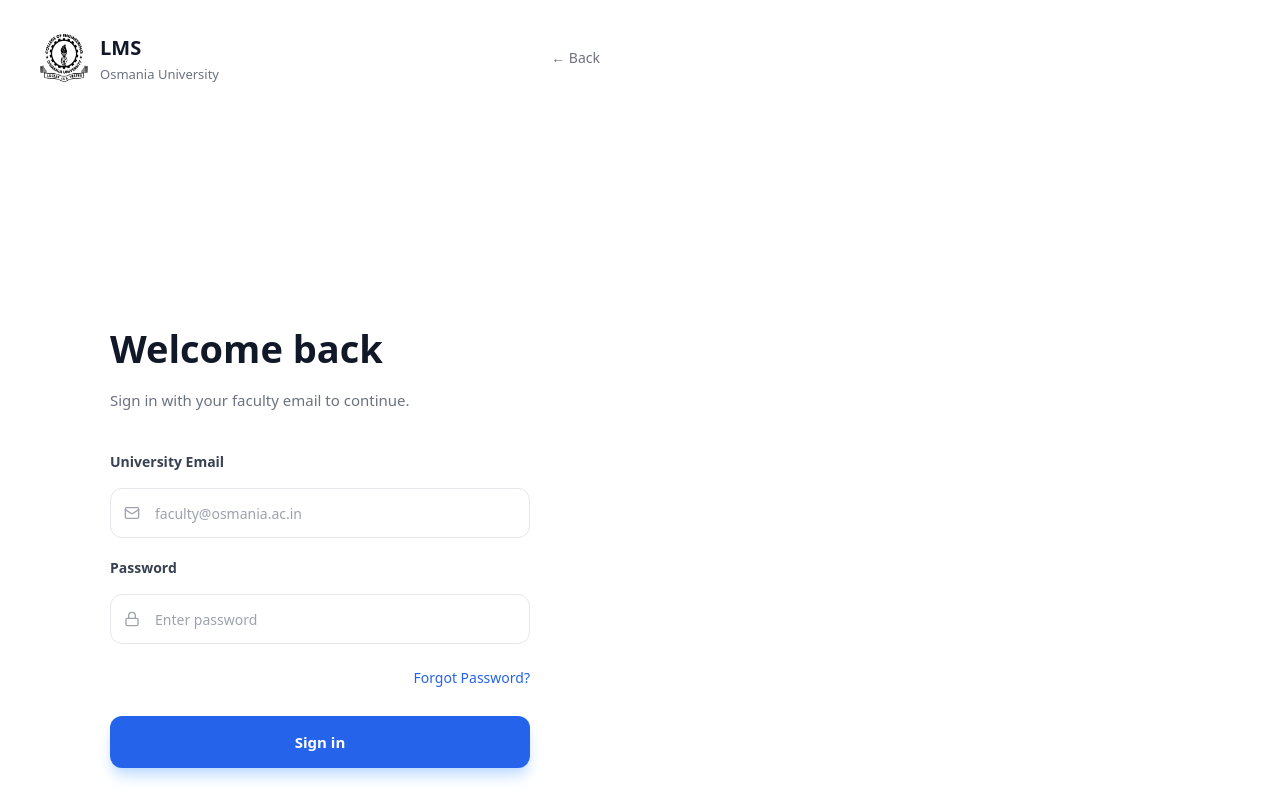
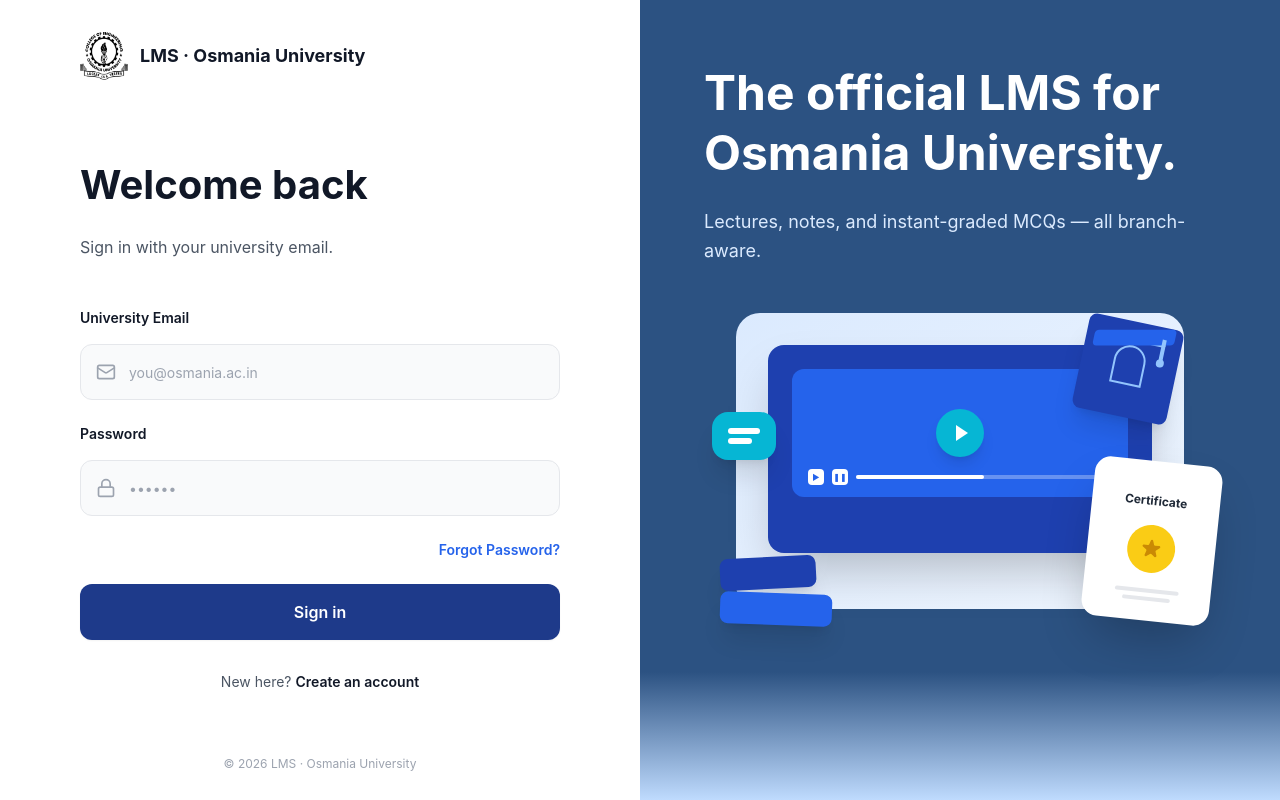
Before and after one commit to jakkiharshini2001-oss/lms_version0.1, a React (Vite) app: page /faculty/login in a window 1280 px wide. Built offline with nearby package versions, Linux system fonts and the light colour scheme.

Commit message:
Final changes after refresh token

```diff
--- a/src/pages/auth/FacultyLogin.jsx
+++ b/src/pages/auth/FacultyLogin.jsx
@@ -1,6 +1,6 @@
 import { useState } from "react";
 import { useNavigate } from "react-router-dom";
-import { Mail, Lock } from "lucide-react";
+import { Mail, Lock, ArrowLeft } from "lucide-react";
 import { supabase } from "../../lib/supabaseClient";
 import oulogo from "../../assets/images/Eng_college_log.png";
 
@@ -129,117 +129,140 @@
   };
 
   return (
-    <div className="min-h-screen w-full flex font-sans">
-      <div className="w-full lg:w-1/2 min-h-screen flex flex-col justify-between bg-white px-10 py-8">
-        <div className="flex items-center justify-between">
-          <div className="flex items-center gap-3">
-            <img src={oulogo} alt="OU Logo" className="w-12 h-12 rounded-xl" />
-
-            <div>
-              <h2 className="text-[20px] font-bold text-gray-900">LMS</h2>
-              <p className="text-[13px] text-gray-500">Osmania University</p>
-            </div>
-          </div>
-
+    <div className="w-full h-screen flex overflow-hidden">
+      {/* LEFT PANEL - LOGIN FORM */}
+      <div className="w-full lg:w-1/2 flex flex-col bg-white overflow-y-auto">
+        <div className="flex-1 px-8 sm:px-16 py-8">
+          <div className="max-w-[480px] mx-auto">
+            {/* HEADER */}
+            <div className="flex items-center justify-between mb-20">
               <button
                 type="button"
                 onClick={() => navigate("/")}
-            className="inline-flex items-center gap-1.5 text-sm text-gray-500 hover:text-gray-900 transition-colors"
+                className="flex items-center gap-3 cursor-pointer hover:opacity-80 transition-opacity"
               >
-            ← Back
+                <img
+                  src={oulogo}
+                  alt="OU Logo"
+                  className="w-12 h-12 rounded-lg"
+                />
+                <div className="text-left">
+                  <p className="text-lg font-bold text-gray-900">LMS · Osmania University</p>
+                </div>
               </button>
             </div>
 
-        <div className="w-full max-w-[420px] mx-auto">
             {!showForgotPassword ? (
               <>
-              <h1 className="text-[38px] font-extrabold text-gray-900 leading-tight mb-2">
+                {/* WELCOME TEXT */}
+                <div className="mb-12">
+                  <h1 className="text-[40px] font-bold text-gray-900 leading-tight mb-3">
                     Welcome back
                   </h1>
+                  <p className="text-base text-gray-600 leading-relaxed">
+                    Sign in with your university email.
+                  </p>
+                </div>
 
-              <p className="text-[15px] text-gray-500 mb-10">
-                Sign in with your faculty email to continue.
-              </p>
-
-              <form onSubmit={handleSubmit}>
-                <div className="mb-5">
-                  <label className="block text-sm font-semibold text-gray-700 mb-2">
+                {/* LOGIN FORM */}
+                <form onSubmit={handleSubmit} className="space-y-6">
+                  {/* EMAIL */}
+                  <div>
+                    <label className="block text-sm font-semibold text-gray-900 mb-2">
                       University Email
                     </label>
-
                     <div className="relative">
-                    <Mail className="absolute left-3.5 top-1/2 -translate-y-1/2 w-4 h-4 text-gray-400" />
+                      <Mail className="absolute left-4 top-1/2 -translate-y-1/2 text-gray-400 w-5 h-5" />
                       <input
                         type="email"
                         name="email"
                         value={form.email}
                         onChange={handleChange}
                         required
-                      placeholder="faculty@osmania.ac.in"
-                      className="w-full h-[50px] pl-11 pr-4 border border-gray-200 rounded-xl text-sm outline-none focus:border-blue-600 focus:ring-4 focus:ring-blue-100"
+                        placeholder="you@osmania.ac.in"
+                        className="w-full h-14 pl-12 pr-4 border border-gray-200 rounded-xl bg-gray-50 text-gray-900 text-sm outline-none focus:border-blue-600 focus:ring-2 focus:ring-blue-600/20 focus:bg-white transition-all placeholder:text-gray-400"
                       />
                     </div>
                   </div>
 
-                <div className="mb-3">
-                  <label className="block text-sm font-semibold text-gray-700 mb-2">
+                  {/* PASSWORD */}
+                  <div>
+                    <label className="block text-sm font-semibold text-gray-900 mb-2">
                       Password
                     </label>
-
                     <div className="relative">
-                    <Lock className="absolute left-3.5 top-1/2 -translate-y-1/2 w-4 h-4 text-gray-400" />
+                      <Lock className="absolute left-4 top-1/2 -translate-y-1/2 text-gray-400 w-5 h-5" />
                       <input
                         type="password"
                         name="password"
                         value={form.password}
                         onChange={handleChange}
                         required
-                      placeholder="Enter password"
-                      className="w-full h-[50px] pl-11 pr-4 border border-gray-200 rounded-xl text-sm outline-none focus:border-blue-600 focus:ring-4 focus:ring-blue-100"
+                        placeholder="••••••"
+                        className="w-full h-14 pl-12 pr-4 border border-gray-200 rounded-xl bg-gray-50 text-gray-900 text-sm outline-none focus:border-blue-600 focus:ring-2 focus:ring-blue-600/20 focus:bg-white transition-all placeholder:text-gray-400"
                       />
                     </div>
                   </div>
 
-                <div className="flex justify-end mb-7">
+                  {/* FORGOT PASSWORD LINK */}
+                  <div className="flex justify-end">
                     <button
                       type="button"
                       onClick={() => setShowForgotPassword(true)}
-                    className="text-sm text-blue-600 font-medium hover:underline"
+                      className="text-sm text-blue-600 font-semibold hover:underline"
                     >
                       Forgot Password?
                     </button>
                   </div>
 
+                  {/* SUBMIT BUTTON */}
                   <button
                     type="submit"
                     disabled={loading}
-                  className="w-full h-[52px] bg-blue-600 hover:bg-blue-700 disabled:bg-blue-300 text-white rounded-xl font-semibold text-[15px] transition shadow-lg shadow-blue-200"
+                    className="w-full h-14 rounded-xl bg-[#1e3a8a] hover:bg-[#1e3a8a]/90 text-white font-semibold text-base transition-all disabled:cursor-not-allowed disabled:opacity-70 shadow-sm active:scale-[0.99] mt-2"
                   >
                     {loading ? "Signing in..." : "Sign in"}
                   </button>
                 </form>
+
+                {/* NEW HERE LINK */}
+                <p className="text-center text-sm text-gray-600 mt-8">
+                  New here?{" "}
+                  <button
+                    type="button"
+                    onClick={() => navigate("/faculty/signup")}
+                    className="font-semibold text-gray-900 hover:underline"
+                  >
+                    Create an account
+                  </button>
+                </p>
               </>
             ) : (
               <>
-              <h1 className="text-[36px] font-extrabold text-gray-900 leading-tight mb-2">
+                {/* FORGOT PASSWORD */}
+                <div className="mb-12">
+                  <h1 className="text-[40px] font-bold text-gray-900 leading-tight mb-3">
                     Forgot Password
                   </h1>
+                  <p className="text-base text-gray-600 leading-relaxed">
+                    Enter your email to reset your password.
+                  </p>
+                </div>
 
-              <form onSubmit={handleForgotPassword}>
-                <div className="mb-7">
-                  <label className="block text-sm font-semibold text-gray-700 mb-2">
+                <form onSubmit={handleForgotPassword} className="space-y-6">
+                  <div>
+                    <label className="block text-sm font-semibold text-gray-900 mb-2">
                       Faculty Email
                     </label>
-
                     <div className="relative">
-                    <Mail className="absolute left-3.5 top-1/2 -translate-y-1/2 w-4 h-4 text-gray-400" />
+                      <Mail className="absolute left-4 top-1/2 -translate-y-1/2 text-gray-400 w-5 h-5" />
                       <input
                         type="email"
                         value={resetEmail}
                         onChange={(e) => setResetEmail(e.target.value)}
                         required
-                      placeholder="faculty@osmania.ac.in"
-                      className="w-full h-[50px] pl-11 pr-4 border border-gray-200 rounded-xl text-sm outline-none focus:border-blue-600 focus:ring-4 focus:ring-blue-100"
+                        placeholder="you@osmania.ac.in"
+                        className="w-full h-14 pl-12 pr-4 border border-gray-200 rounded-xl bg-gray-50 text-gray-900 text-sm outline-none focus:border-blue-600 focus:ring-2 focus:ring-blue-600/20 focus:bg-white transition-all placeholder:text-gray-400"
                       />
                     </div>
                   </div>
@@ -247,14 +270,118 @@
                   <button
                     type="submit"
                     disabled={resetLoading}
-                  className="w-full h-[52px] bg-blue-600 hover:bg-blue-700 disabled:bg-blue-300 text-white rounded-xl font-semibold text-[15px]"
+                    className="w-full h-14 rounded-xl bg-[#1e3a8a] hover:bg-[#1e3a8a]/90 text-white font-semibold text-base transition-all disabled:cursor-not-allowed disabled:opacity-70 shadow-sm active:scale-[0.99] mt-4"
                   >
                     {resetLoading ? "Updating..." : "Reset Password"}
+                  </button>
+
+                  <button
+                    type="button"
+                    onClick={() => setShowForgotPassword(false)}
+                    className="w-full text-sm text-gray-600 hover:text-gray-900 font-semibold hover:underline mt-4"
+                  >
+                    ← Back to login
                   </button>
                 </form>
               </>
             )}
+
+            {/* FOOTER */}
+            <p className="text-center text-xs text-gray-400 mt-16">
+              © 2026 LMS · Osmania University
+            </p>
           </div>
+        </div>
+      </div>
+
+      {/* RIGHT PANEL - ILLUSTRATION */}
+      <div className="hidden lg:flex lg:w-1/2 bg-[#2c5282] flex-col">
+        {/* TOP SECTION WITH TEXT */}
+        <div className="flex-1 flex flex-col justify-center px-12 xl:px-16">
+          <div className="max-w-xl">
+            <h2 className="text-[48px] font-bold text-white leading-tight mb-6">
+              The official LMS for Osmania University.
+            </h2>
+            <p className="text-lg text-blue-100 leading-relaxed mb-12">
+              Lectures, notes, and instant-graded MCQs — all branch-aware.
+            </p>
+
+            {/* ILLUSTRATION */}
+            <div className="relative w-full max-w-md mx-auto">
+              {/* Light blue background container */}
+              <div className="bg-gradient-to-br from-blue-100 to-blue-50 rounded-3xl p-8 relative overflow-visible">
+                {/* Video Player Card */}
+                <div className="relative bg-[#1e40af] rounded-2xl p-6 shadow-2xl mb-6 overflow-visible">
+                  {/* Video screen */}
+                  <div className="bg-[#2563eb] rounded-xl h-32 mb-4 relative overflow-hidden">
+                    {/* Play button */}
+                    <div className="absolute top-1/2 left-1/2 -translate-x-1/2 -translate-y-1/2 w-12 h-12 bg-[#06b6d4] rounded-full flex items-center justify-center shadow-lg">
+                      <div className="w-0 h-0 border-t-[8px] border-t-transparent border-l-[12px] border-l-white border-b-[8px] border-b-transparent ml-1"></div>
+                    </div>
+
+                    {/* Progress bar */}
+                    <div className="absolute bottom-3 left-4 right-4">
+                      <div className="flex items-center gap-2">
+                        <div className="w-4 h-4 bg-white rounded flex items-center justify-center text-[8px] text-blue-600">▶</div>
+                        <div className="w-4 h-4 bg-white rounded flex items-center justify-center text-[8px] text-blue-600">❚❚</div>
+                        <div className="flex-1 h-1 bg-white/30 rounded-full">
+                          <div className="w-1/2 h-full bg-white rounded-full"></div>
+                        </div>
+                      </div>
+                    </div>
+                  </div>
+
+                  {/* Graduation cap - positioned to overflow */}
+                  <div className="absolute -top-6 -right-6 w-24 h-24 bg-[#1e40af] rounded-lg shadow-xl transform rotate-12 flex items-center justify-center">
+                    <div className="w-20 h-20 relative">
+                      {/* Cap top */}
+                      <div className="absolute top-2 left-1/2 -translate-x-1/2 w-16 h-1 bg-blue-300 rounded-full"></div>
+                      <div className="absolute top-0 left-1/2 -translate-x-1/2 w-20 h-4 bg-[#2563eb] transform -skew-y-12 rounded"></div>
+                      {/* Cap base */}
+                      <div className="absolute top-4 left-1/2 -translate-x-1/2 w-8 h-10 bg-[#1e40af] rounded-t-full border-2 border-blue-300"></div>
+                      {/* Tassel */}
+                      <div className="absolute top-1 right-2 w-1 h-6 bg-blue-300"></div>
+                      <div className="absolute top-6 right-1.5 w-2 h-2 bg-blue-300 rounded-full"></div>
+                    </div>
+                  </div>
+                </div>
+
+                {/* Books Stack - Bottom Left */}
+                <div className="absolute -bottom-4 -left-4 flex flex-col gap-1">
+                  <div className="w-24 h-8 bg-[#1e40af] rounded-lg shadow-xl transform -rotate-3"></div>
+                  <div className="w-28 h-8 bg-[#2563eb] rounded-lg shadow-xl transform rotate-2"></div>
+                </div>
+
+                {/* Chat/Message Icon - Left Side */}
+                <div className="absolute top-1/3 -left-6 w-16 h-12 bg-[#06b6d4] rounded-2xl shadow-xl flex items-center justify-center">
+                  <div className="space-y-1">
+                    <div className="h-1.5 w-8 bg-white rounded-full"></div>
+                    <div className="h-1.5 w-6 bg-white rounded-full"></div>
+                  </div>
+                </div>
+
+                {/* Certificate Card - Right Side */}
+                <div className="absolute top-1/2 -right-8 w-32 h-40 bg-white rounded-2xl shadow-2xl p-4 transform rotate-6">
+                  <div className="text-center">
+                    <div className="text-xs font-bold text-gray-800 mb-2">Certificate</div>
+                    <div className="w-12 h-12 mx-auto bg-yellow-400 rounded-full flex items-center justify-center mb-2">
+                      <svg className="w-6 h-6 text-yellow-600" fill="currentColor" viewBox="0 0 20 20">
+                        <path d="M9.049 2.927c.3-.921 1.603-.921 1.902 0l1.07 3.292a1 1 0 00.95.69h3.462c.969 0 1.371 1.24.588 1.81l-2.8 2.034a1 1 0 00-.364 1.118l1.07 3.292c.3.921-.755 1.688-1.54 1.118l-2.8-2.034a1 1 0 00-1.175 0l-2.8 2.034c-.784.57-1.838-.197-1.539-1.118l1.07-3.292a1 1 0 00-.364-1.118L2.98 8.72c-.783-.57-.38-1.81.588-1.81h3.461a1 1 0 00.951-.69l1.07-3.292z" />
+                      </svg>
+                    </div>
+                    <div className="space-y-1">
+                      <div className="h-1 bg-gray-200 rounded"></div>
+                      <div className="h-1 bg-gray-200 rounded w-3/4 mx-auto"></div>
+                    </div>
+                  </div>
+                </div>
+              </div>
+            </div>
+          </div>
+        </div>
+
+        {/* BOTTOM GRADIENT SECTION */}
+        <div className="h-32 bg-gradient-to-b from-[#2c5282] to-[#bfdbfe]"></div>
       </div>
     </div>
   );
--- a/src/pages/auth/FacultySignup.jsx
+++ b/src/pages/auth/FacultySignup.jsx
@@ -157,13 +157,20 @@
         <div className="sticky top-0 z-20 bg-[#fdfcfb]/95 backdrop-blur-sm border-b border-slate-100 px-6 sm:px-12 py-6">
           <div className="flex items-center justify-between max-w-[520px]">
             <div className="flex items-center gap-3">
-              <img
-                src={oulogo}
-                alt="OU Logo"
-                className="w-11 h-11 rounded-lg"
-              />
+              <button
+                             type="button"
+                             onClick={() => navigate("/")}
+                             className="flex items-center gap-3 cursor-pointer hover:opacity-80 transition-opacity"
+                           >
+                             <img
+                               src={oulogo}
+                               alt="OU Logo"
+                               className="w-12 h-12 rounded-lg"
+                             />
+
+                           </button>
               <div>
-                <p className="text-[10px] uppercase tracking-[0.28em] text-slate-500 mb-0.5">
+                <p className="text-[10px] uppercase tracking-[0.28em] text-slate-900 mb-0.15 font-semibold">
                   LMS · Osmania University
                 </p>
                 <p className="text-sm font-semibold text-slate-900">
```
Lines whose indentation alone changed are shown as unchanged.
